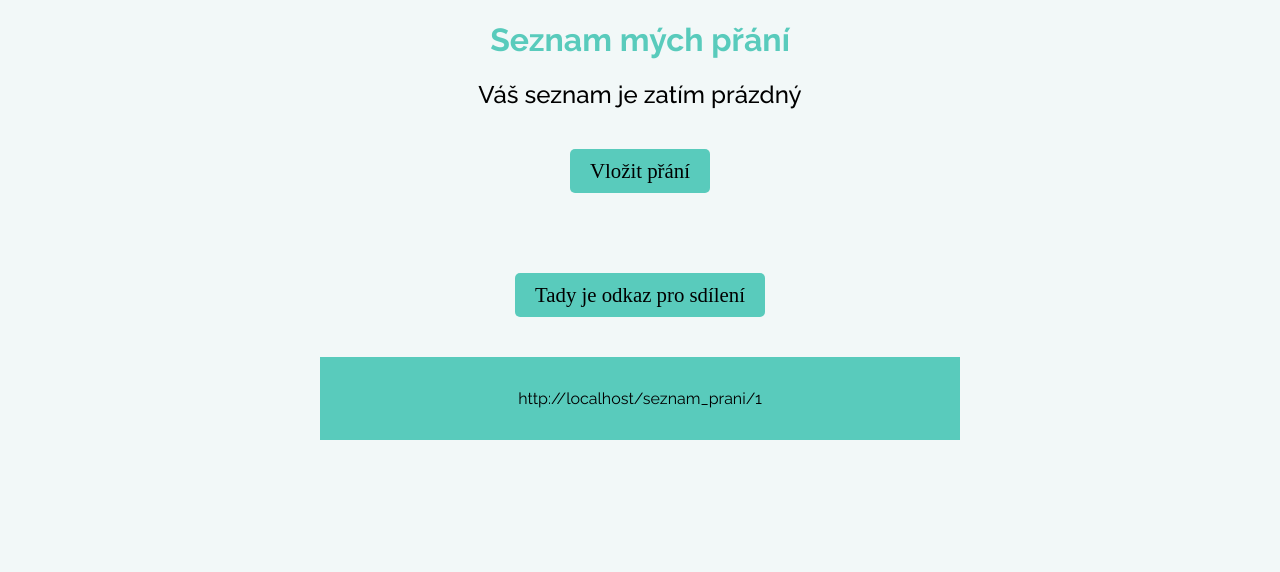
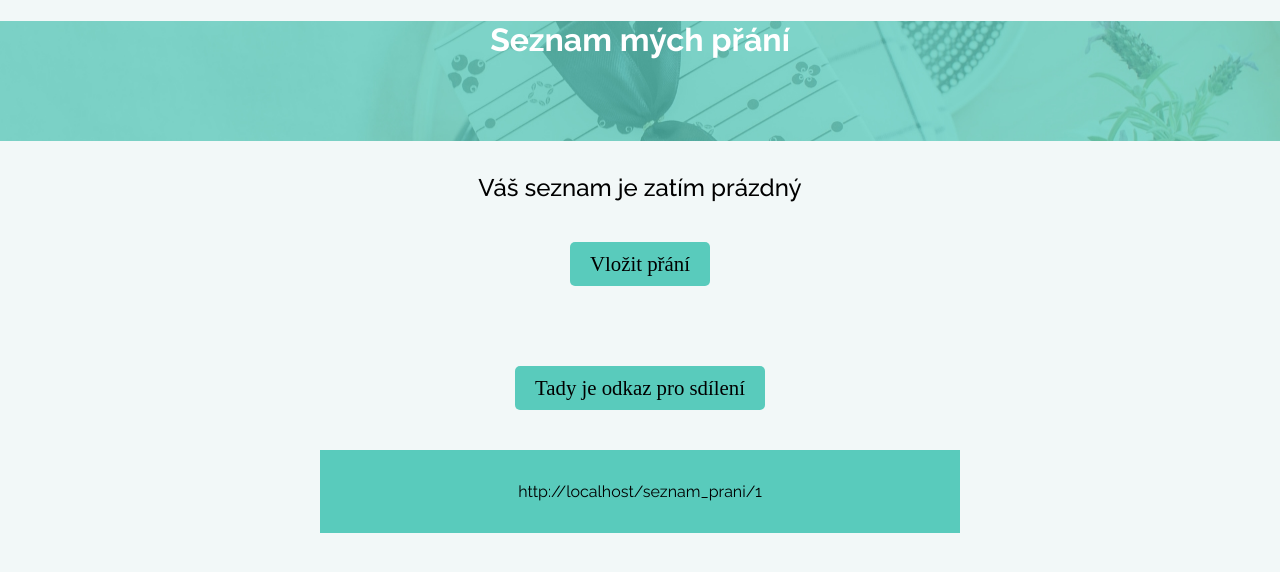
Before and after one commit to JanaNovotna/DA-WEB-Zaverecny-projekt-Jana, a Vue app: page /muj_seznam/1 in a window 1280 px wide. Shown: the top 572 px of the page. Built offline with nearby package versions, Linux system fonts and the light colour scheme; what v-clipboard, vue-js-modal, vuefire would draw is missing.

Commit message:
pokračujeme s redesignem

```diff
--- a/src/App.vue
+++ b/src/App.vue
@@ -8,8 +8,8 @@ import LandingPage from "./components/LandingPage.vue";
 export default {
   name: "App",
   components: {
-    landingPage: LandingPage,
-  },
+    landingPage: LandingPage
+  }
 };
 </script>
 
@@ -30,7 +30,7 @@ body {
 
 h1 {
   text-align: center;
-  color: #59cbbc;
+  color: #fff;
 }
 
 h2 {
--- a/src/components/WishList.vue
+++ b/src/components/WishList.vue
@@ -23,8 +23,8 @@ export default {
 
   components: {
     wish: Wish,
-    logo: Logo,
-  },
+    logo: Logo
+  }
 };
 </script>
 <style scoped>
--- a/src/components/wishPage.vue
+++ b/src/components/wishPage.vue
@@ -9,9 +9,7 @@
       <button @click="hide" class="main__button hide__btn">X</button>
     </div>
 
-    <div v-if="wishlist.wishes.length === 0" class="empty__list">
-      Váš seznam je zatím prázdný
-    </div>
+    <div v-if="wishlist.wishes.length === 0" class="empty__list">Váš seznam je zatím prázdný</div>
 
     <wishList
       v-if="wishlist.wishes.length > 0"
@@ -25,9 +23,7 @@
     </div>
 
     <div class="container_button">
-      <button class="main__button" @click="getURL">
-        Tady je odkaz pro sdílení
-      </button>
+      <button class="main__button" @click="getURL">Tady je odkaz pro sdílení</button>
     </div>
     <div class="url">{{ newURL }}</div>
   </div>
@@ -45,25 +41,25 @@ export default {
     return {
       wishlist: { wishes: [], userID: "" },
       isModalOpen: false,
-      wishlistID: this.$route.params.id,
+      wishlistID: this.$route.params.id
     };
   },
 
   computed: {
     newURL() {
       return window.location.origin + "/seznam_prani/" + this.wishlistID;
-    },
+    }
   },
 
   firestore() {
     return {
-      wishlist: db.collection("wishlists").doc(this.wishlistID),
+      wishlist: db.collection("wishlists").doc(this.wishlistID)
     };
   },
 
   components: {
     wishList: WishList,
-    wishForm: WishForm,
+    wishForm: WishForm
   },
 
   methods: {
@@ -86,10 +82,10 @@ export default {
         .add({ ...value, takenBy: null });
       const wishlist = db.collection("wishlists").doc(this.wishlistID);
       await wishlist.update({
-        wishes: firebase.firestore.FieldValue.arrayUnion(newId),
+        wishes: firebase.firestore.FieldValue.arrayUnion(newId)
       });
-    },
-  },
+    }
+  }
 };
 </script>
 
@@ -107,6 +103,14 @@ export default {
   margin: 10vh 0;
   padding: 0 5vw;
 } */
+.container_title {
+  background: url("../assets/img/banner.jpg");
+  background-position: center center;
+  background-size: cover;
+  height: 15vh;
+  width: 100%;
+  margin-bottom: 2rem;
+}
 
 .container_title,
 .container_button {
```
Also changed, not shown: src/assets/img/banner.jpg (added).
